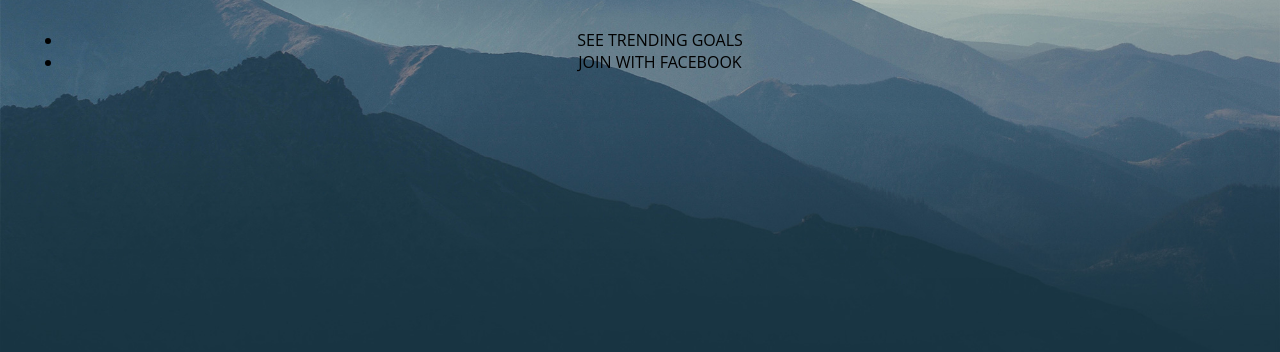
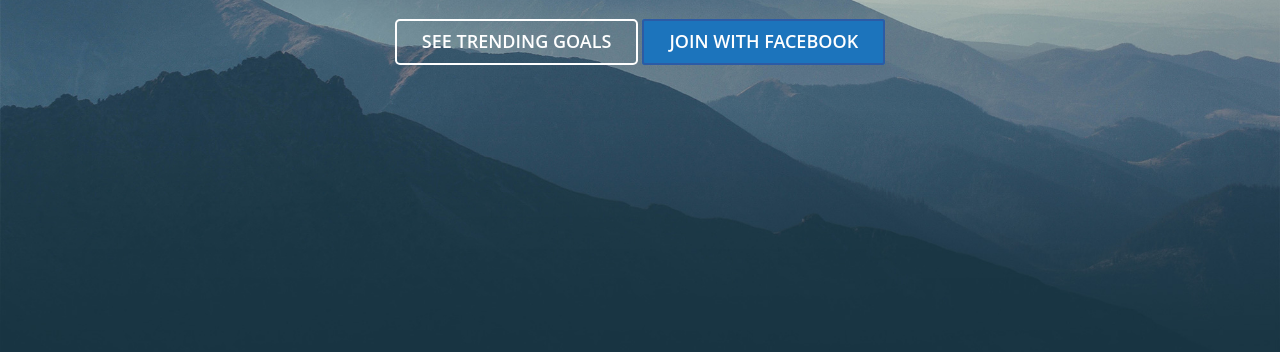
Before and after one commit to twumm/andela-bootcamp-day3, a plain HTML site: page web-clone/index.html in a window 1280 px wide. Shown: the part 448-800 px from the top of the page. Drawn offline with Linux system fonts and the light colour scheme; a web font is replaced by a local one.

Commit message:
add updates to css and html of website cloning

```diff
--- a/web-clone/css/style.css
+++ b/web-clone/css/style.css
@@ -1,5 +1,4 @@
 @import url(https://fonts.google.com/specimen/Fjalla+One?selection.family=Fjalla+One);
-
 html,
 body {
   font-family: "open sans", "HelveticaNeue-Light", "Helvetica Neue Light", "Helvetica Neue", Helvetica, Arial, "Lucida Grande", sans-serif;
@@ -22,32 +21,33 @@ body {
 }
 
 .navbar #search {
-/*  text-align: left;*/
   float: left;
   color: white;
   font-size: 17px;
   width: 230px;
   margin: 0px;
-
 }
 
-.navbar #search p{
-  /*padding-bottom: 5px;*/
+.navbar #search p {
+  padding-bottom: 5px;
   margin: 2px;
+}
+
+.navbar #logo {
+  text-align: center;
 }
 
 .navbar .right {
 
 }
 
-.navbar .right ul{
+.navbar .right ul {
   list-style-type: none;
   display: inline;
   /*text-align: right;*/
   margin: 0px;
   padding: 0px;
   float: right;
-
 }
 
 .navbar .right li {
@@ -68,6 +68,10 @@ body {
   font-weight: 600;
 }
 
+.navbar .right li a:hover {
+  background: #999999;
+}
+
 .navbar .right li #sign-up {
   color: white;
   border: 2px solid white;
@@ -76,6 +80,7 @@ body {
   border-radius: 5px;
   margin: 5px 5px 6px;
 }
+
 
 /*
 
@@ -133,16 +138,46 @@ li a {
   text-transform: capitalize;
   color: white;
   font-style: italic;
-/*  margin-bottom: 45px;*/
+  /*  margin-bottom: 45px;*/
   max-width: 750px;
-/*  margin-left: auto;
+  /*  margin-left: auto;
   margin-right: auto;
   margin-top: 0px;*/
   margin: 0px auto 45px auto;
 }
 
 .main .container ul {
+  list-style-type: none;
+  margin: 0px;
+  padding: 0px;
+}
 
+.main .container ul li {
+  padding: 10px;
+  display: inline;
+}
+
+.main .container ul li a {
+  color: white;
+  text-align: center;
+  /*padding: 14px 16px;*/
+  margin: 8px 5px;
+  font-size: 16px;
+  text-decoration: none;
+  font-size: 18px;
+  font-weight: 600;
+  padding: 18px 10px;
+}
+
+.main .container #trending {
+  border: 2px solid white;
+  border-radius: 5px;
+}
+
+.main .container #fb {
+  border: 2px solid #2c5ba5;
+  background: #1c74bc;
+  border-radius: 3px;
 }
 
 .supporting li {
--- a/web-clone/index.html
+++ b/web-clone/index.html
@@ -18,8 +18,9 @@
             Search for goals or hashtags
           </p>
         </div>
-        <div id="logo">
-        </div>
+        <!--<div id="logo">
+  <img src="/img/buck-logo.png" alt="BucketList" height="42" width="42">
+</div>-->
         <div class="right">
           <ul>
             <li><a href="#"><span>About</span></a></li>
@@ -40,8 +41,8 @@
         <h2 class="subtitle">And Advance Bucket List You Will Ever Have</h2>
         <div class="bgn">
           <ul>
-            <li id="trending"><a>SEE TRENDING GOALS</a></li>
-            <li id="fb"><a>JOIN WITH FACEBOOK</a></li>
+            <li id="trending"><a href="#">SEE TRENDING GOALS</a></li>
+            <li id="fb"><a href="#">JOIN WITH FACEBOOK</a></li>
           </ul>
         </div>
       </div>
```
Also changed, not shown: web-clone/img/buck-logo.png (added).
